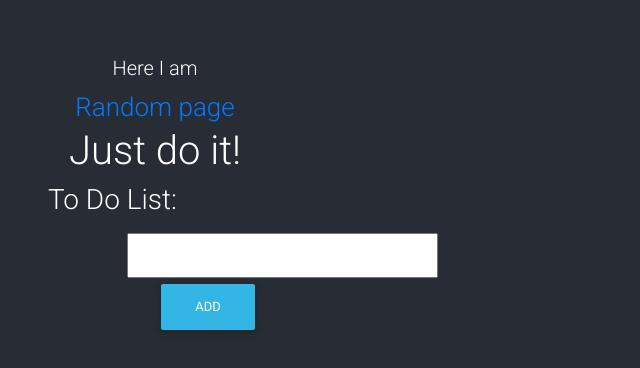
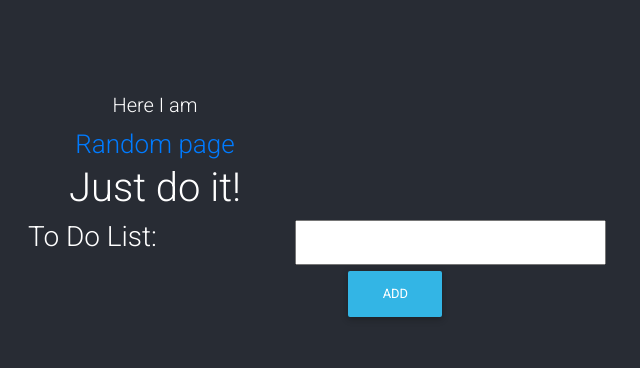
Before and after one commit to vlttx/simple-app, a React (Create React App) app: page / in a window 1280 px wide. Shown: the part 192-560 px from the top of the page, without its empty margins (485-1125 px from the left). Built offline with nearby package versions, Linux system fonts and the light colour scheme.

Commit message:
remove unnecessary row

```diff
--- a/src/components/todos/ToDoContainer.js
+++ b/src/components/todos/ToDoContainer.js
@@ -5,11 +5,7 @@ import { connect } from 'react-redux';
 import '@fortawesome/fontawesome-free/css/all.min.css';
 import 'bootstrap-css-only/css/bootstrap.min.css';
 import 'mdbreact/dist/css/mdb.css';
-import {
-	MDBContainer,
-	MDBRow,
-	MDBCol
-} from 'mdbreact';
+import { MDBContainer, MDBRow, MDBCol } from 'mdbreact';
 
 class ToDoContainer extends Component {
 	render() {
@@ -17,15 +13,13 @@ class ToDoContainer extends Component {
 			<MDBContainer>
 				<MDBRow>
 					<MDBCol md='9' className='mb-r'>
-							<h3>To Do List:</h3>
-									<ToDoList items={this.props.items} />
+						<h3>To Do List:</h3>
+						<ToDoList items={this.props.items} />
+					</MDBCol>
+					<MDBCol xl='3' md='6' className='mx-auto text-center'>
+						<NewToDo />
 					</MDBCol>
 				</MDBRow>
-					<MDBRow className='mb-4'>
-						<MDBCol xl='3' md='6' className='mx-auto text-center'>
-							<NewToDo />
-						</MDBCol>
-					</MDBRow>
 			</MDBContainer>
 		);
 	}
```
Also changed, not shown: src/components/todos/NewToDo.js (+2 -11 lines).
